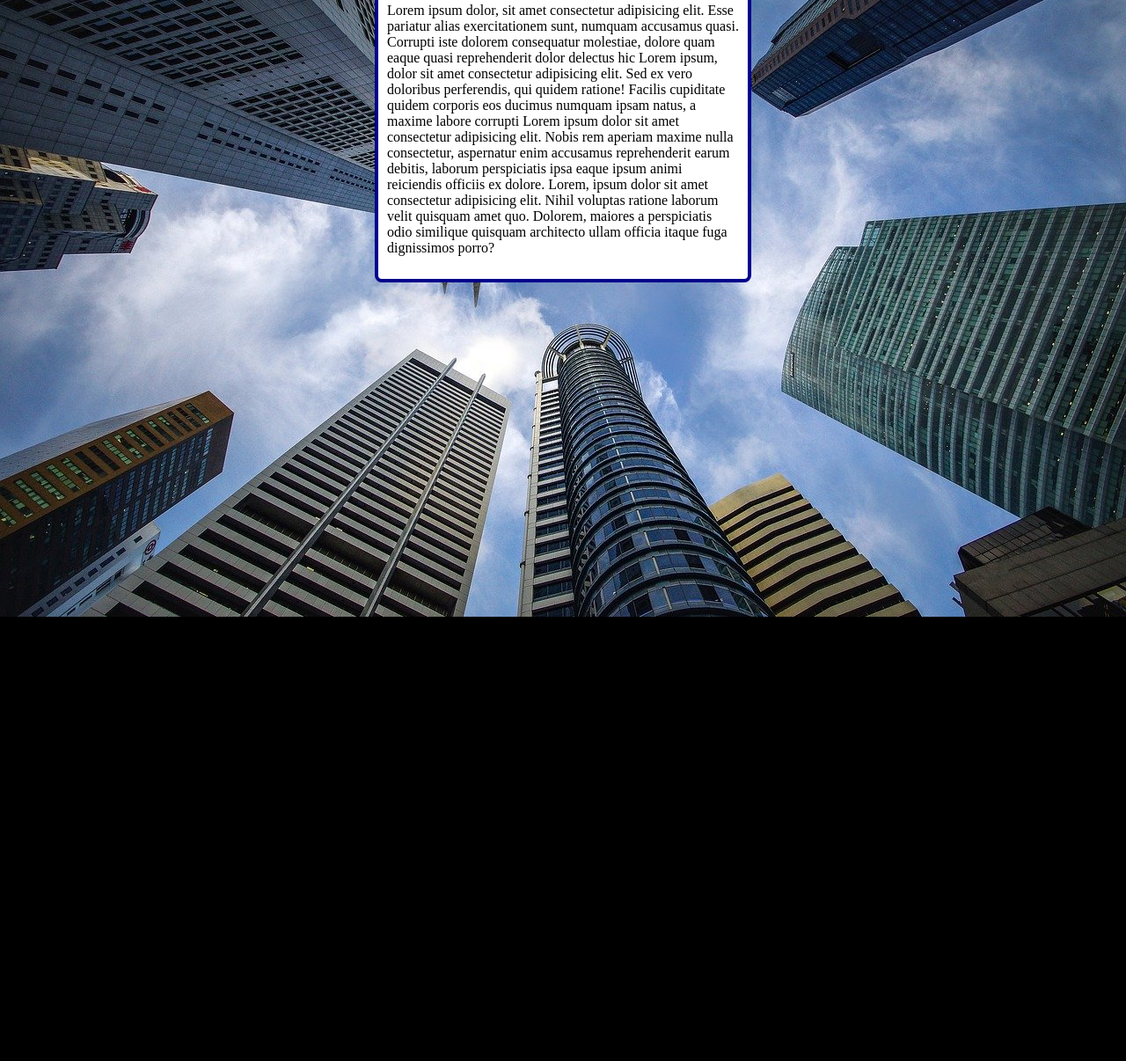
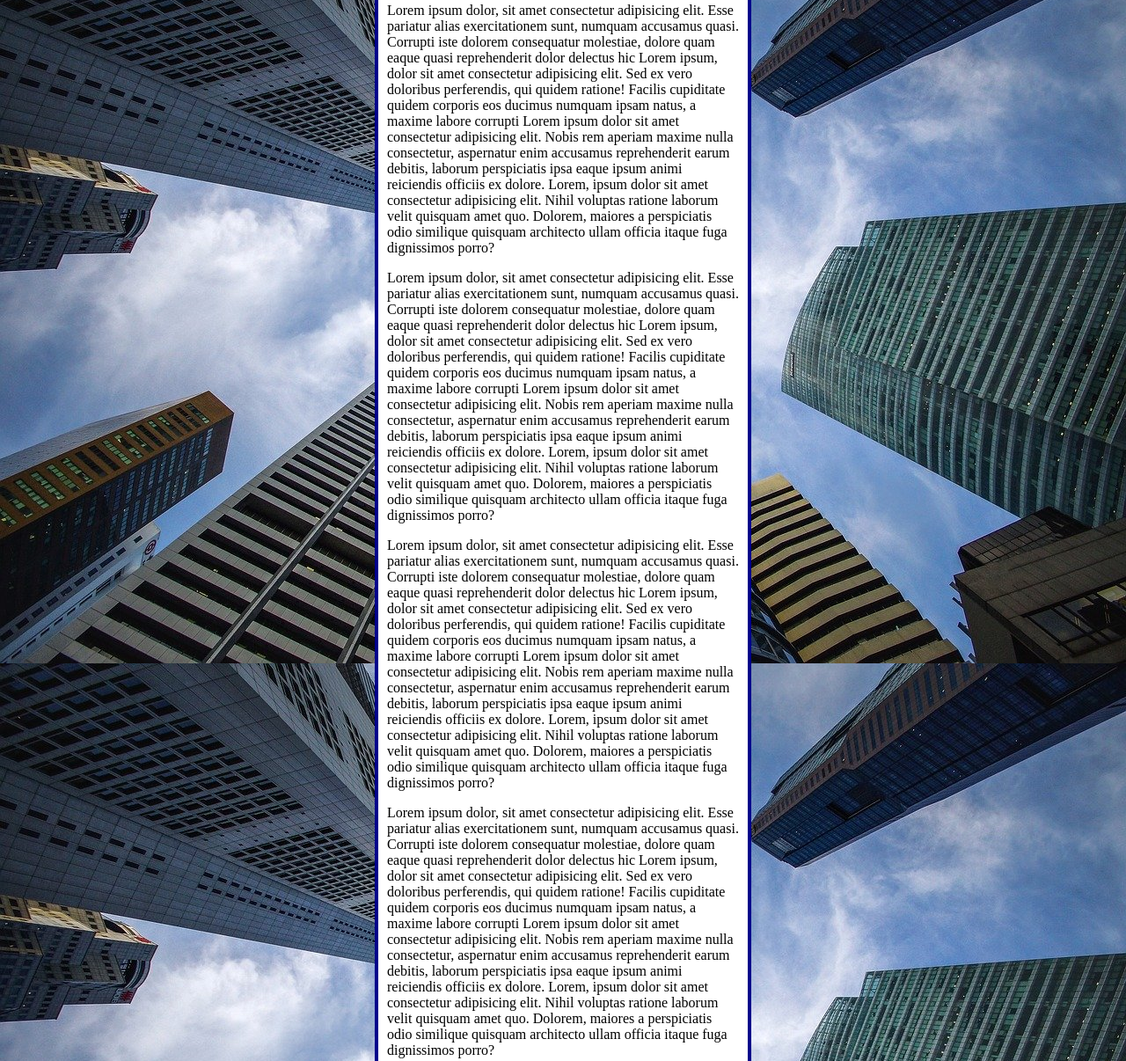
Before and after one commit to 4artxd/html-css, a plain HTML site: page exercicios/ex-022/fundo006.html in a window 1280 px wide. Shown: the part 99-1305 px from the top of the page at 88% size. Before the commit the page ends 800 px from the top, so only its background shows below. Drawn offline with Linux system fonts and the light colour scheme.

Commit message:
melhorias

```diff
--- a/exercicios/ex-022/fundo006.html
+++ b/exercicios/ex-022/fundo006.html
@@ -13,11 +13,12 @@
             background-position: center top;
             background-repeat: no-repeat;
             background-size: cover;
+            background-attachment: fixed;
         }
 
         main {
             background-color: white;
-            width: 400px;
+            max-width: 400px;
             padding: 10px;
             margin: auto;
             border: 4px solid darkblue;
@@ -30,6 +31,14 @@
         <h1>mudando o fundo</h1>
         <p>Lorem ipsum dolor, sit amet consectetur adipisicing elit. Esse pariatur alias exercitationem sunt, numquam accusamus quasi. Corrupti iste dolorem consequatur molestiae, dolore quam eaque quasi reprehenderit dolor delectus hic Lorem ipsum, dolor sit amet consectetur adipisicing elit. Sed ex vero doloribus perferendis, qui quidem ratione! Facilis cupiditate quidem corporis eos ducimus numquam ipsam natus, a maxime labore corrupti Lorem ipsum dolor sit amet consectetur adipisicing elit. Nobis rem aperiam maxime nulla consectetur, aspernatur enim accusamus reprehenderit earum debitis, laborum perspiciatis ipsa eaque ipsum animi reiciendis officiis ex dolore. Lorem, ipsum dolor sit amet consectetur adipisicing elit. Nihil voluptas ratione laborum velit quisquam amet quo. Dolorem, maiores a perspiciatis odio similique quisquam architecto ullam officia itaque fuga dignissimos porro?
         </p>
+        <p>Lorem ipsum dolor, sit amet consectetur adipisicing elit. Esse pariatur alias exercitationem sunt, numquam accusamus quasi. Corrupti iste dolorem consequatur molestiae, dolore quam eaque quasi reprehenderit dolor delectus hic Lorem ipsum, dolor sit amet consectetur adipisicing elit. Sed ex vero doloribus perferendis, qui quidem ratione! Facilis cupiditate quidem corporis eos ducimus numquam ipsam natus, a maxime labore corrupti Lorem ipsum dolor sit amet consectetur adipisicing elit. Nobis rem aperiam maxime nulla consectetur, aspernatur enim accusamus reprehenderit earum debitis, laborum perspiciatis ipsa eaque ipsum animi reiciendis officiis ex dolore. Lorem, ipsum dolor sit amet consectetur adipisicing elit. Nihil voluptas ratione laborum velit quisquam amet quo. Dolorem, maiores a perspiciatis odio similique quisquam architecto ullam officia itaque fuga dignissimos porro?
+        </p>
+        <p>Lorem ipsum dolor, sit amet consectetur adipisicing elit. Esse pariatur alias exercitationem sunt, numquam accusamus quasi. Corrupti iste dolorem consequatur molestiae, dolore quam eaque quasi reprehenderit dolor delectus hic Lorem ipsum, dolor sit amet consectetur adipisicing elit. Sed ex vero doloribus perferendis, qui quidem ratione! Facilis cupiditate quidem corporis eos ducimus numquam ipsam natus, a maxime labore corrupti Lorem ipsum dolor sit amet consectetur adipisicing elit. Nobis rem aperiam maxime nulla consectetur, aspernatur enim accusamus reprehenderit earum debitis, laborum perspiciatis ipsa eaque ipsum animi reiciendis officiis ex dolore. Lorem, ipsum dolor sit amet consectetur adipisicing elit. Nihil voluptas ratione laborum velit quisquam amet quo. Dolorem, maiores a perspiciatis odio similique quisquam architecto ullam officia itaque fuga dignissimos porro?
+        </p>
+        <p>Lorem ipsum dolor, sit amet consectetur adipisicing elit. Esse pariatur alias exercitationem sunt, numquam accusamus quasi. Corrupti iste dolorem consequatur molestiae, dolore quam eaque quasi reprehenderit dolor delectus hic Lorem ipsum, dolor sit amet consectetur adipisicing elit. Sed ex vero doloribus perferendis, qui quidem ratione! Facilis cupiditate quidem corporis eos ducimus numquam ipsam natus, a maxime labore corrupti Lorem ipsum dolor sit amet consectetur adipisicing elit. Nobis rem aperiam maxime nulla consectetur, aspernatur enim accusamus reprehenderit earum debitis, laborum perspiciatis ipsa eaque ipsum animi reiciendis officiis ex dolore. Lorem, ipsum dolor sit amet consectetur adipisicing elit. Nihil voluptas ratione laborum velit quisquam amet quo. Dolorem, maiores a perspiciatis odio similique quisquam architecto ullam officia itaque fuga dignissimos porro?
+        </p>
+        <p>Lorem ipsum dolor, sit amet consectetur adipisicing elit. Esse pariatur alias exercitationem sunt, numquam accusamus quasi. Corrupti iste dolorem consequatur molestiae, dolore quam eaque quasi reprehenderit dolor delectus hic Lorem ipsum, dolor sit amet consectetur adipisicing elit. Sed ex vero doloribus perferendis, qui quidem ratione! Facilis cupiditate quidem corporis eos ducimus numquam ipsam natus, a maxime labore corrupti Lorem ipsum dolor sit amet consectetur adipisicing elit. Nobis rem aperiam maxime nulla consectetur, aspernatur enim accusamus reprehenderit earum debitis, laborum perspiciatis ipsa eaque ipsum animi reiciendis officiis ex dolore. Lorem, ipsum dolor sit amet consectetur adipisicing elit. Nihil voluptas ratione laborum velit quisquam amet quo. Dolorem, maiores a perspiciatis odio similique quisquam architecto ullam officia itaque fuga dignissimos porro?
+        </p>
     </main>
 </body>
 </html>
```
